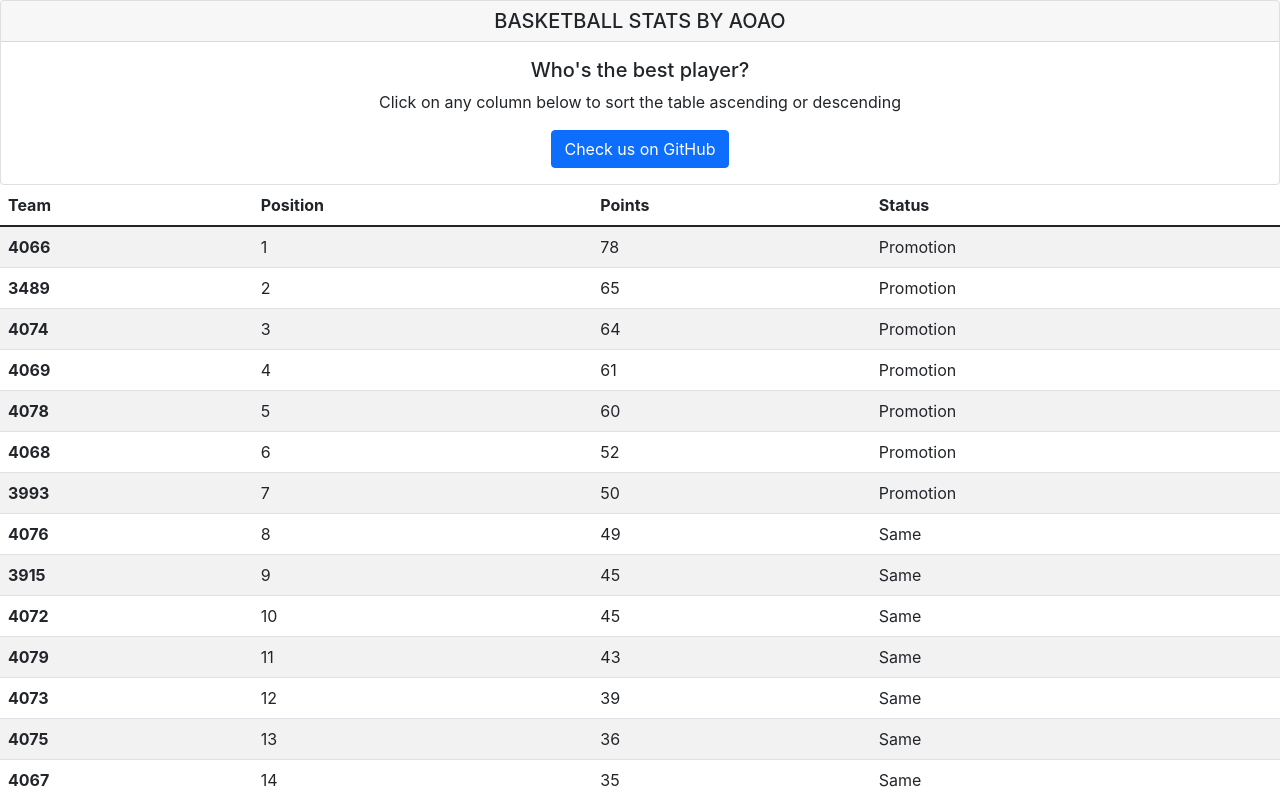
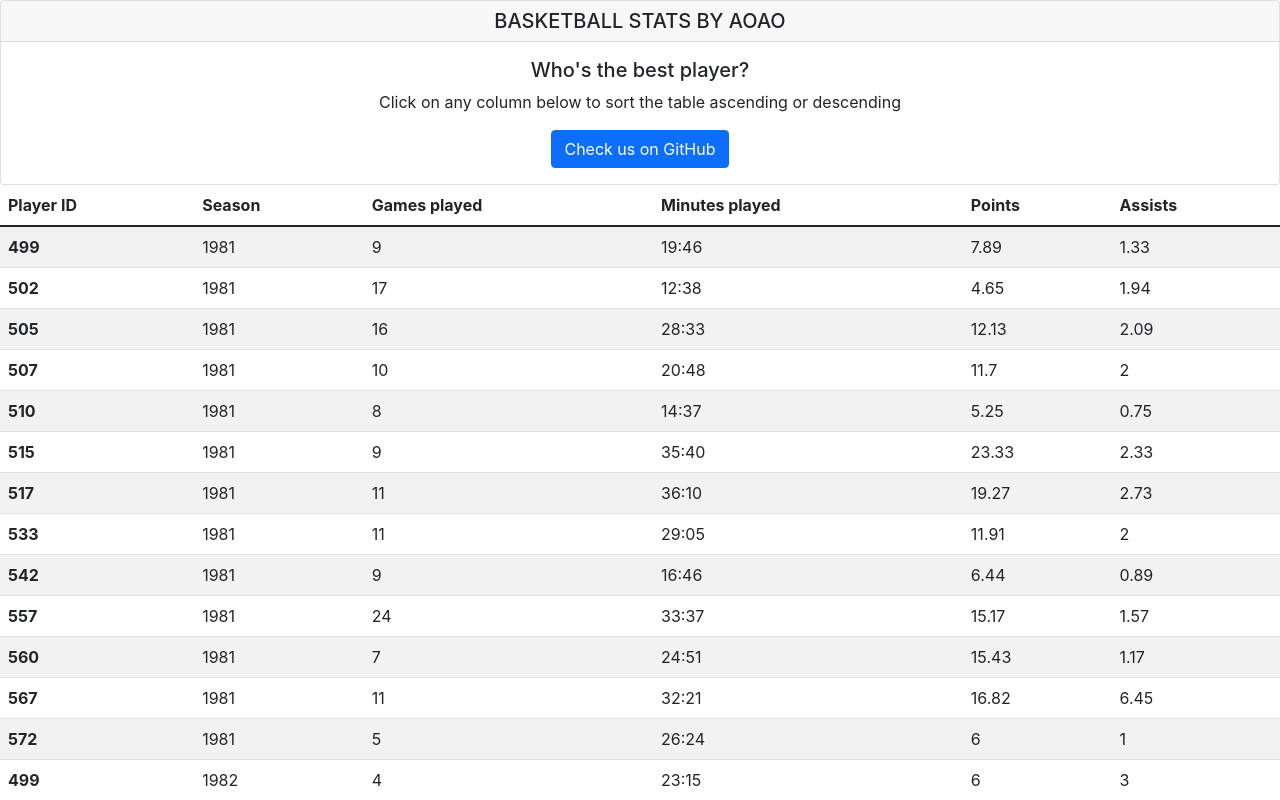
Before and after one commit to aoaoberlin/basketball, a React (Create React App) app: page / in a window 1280 px wide. Shown: the top 800 px of the page. Built offline with nearby package versions, Linux system fonts and the light colour scheme.

Commit message:
change Table.js to reflect new basketball data

```diff
--- a/src/App.js
+++ b/src/App.js
@@ -3,7 +3,7 @@ import Table from "./Components/Table";
 import { Component } from "react";
 
 function App() {
-	const data = require("./api/response.json");
+	const data = require("./api/stats/stats.json");
 
 	return (
 		<div className="App">
--- a/src/Components/Table.js
+++ b/src/Components/Table.js
@@ -1,25 +1,31 @@
 import React from "react";
 
 const Table = (props) => {
-	const standings = props.data.data.standings;
+	console.log(props);
+	const data = props.data;
+
 	return (
 		<div className="table-responsive-sm">
 			<table className="table table-hover table-striped">
 				<thead>
 					<tr>
-						<th scope="col">Team</th>
-						<th scope="col">Position</th>
+						<th scope="col">Player ID</th>
+						<th scope="col">Season</th>
+						<th scope="col">Games played</th>
+						<th scope="col">Minutes played</th>
 						<th scope="col">Points</th>
-						<th scope="col">Status</th>
+						<th scope="col">Assists</th>
 					</tr>
 				</thead>
 				<tbody>
-					{standings.map((team) => (
-						<tr key={team.team_id}>
-							<th scope="row">{team.team_id}</th>
-							<td>{team.position}</td>
-							<td>{team.points}</td>
-							<td>{team.status}</td>
+					{data.map((player) => (
+						<tr key={player.player_id}>
+							<th scope="row">{player.player_id}</th>
+							<td>{player.season}</td>
+							<td>{player.games_played}</td>
+							<td>{player.min}</td>
+							<td>{player.pts}</td>
+							<td>{player.ast}</td>
 						</tr>
 					))}
 				</tbody>
```
